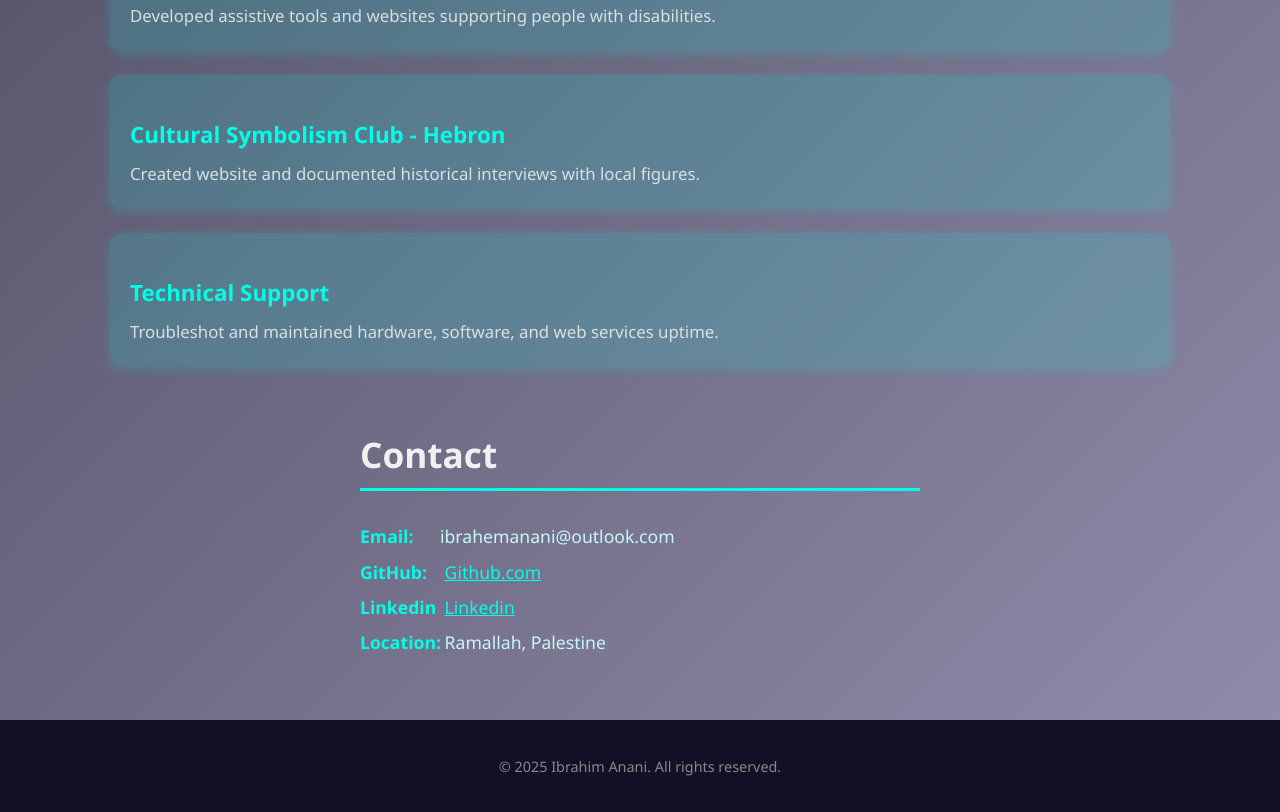
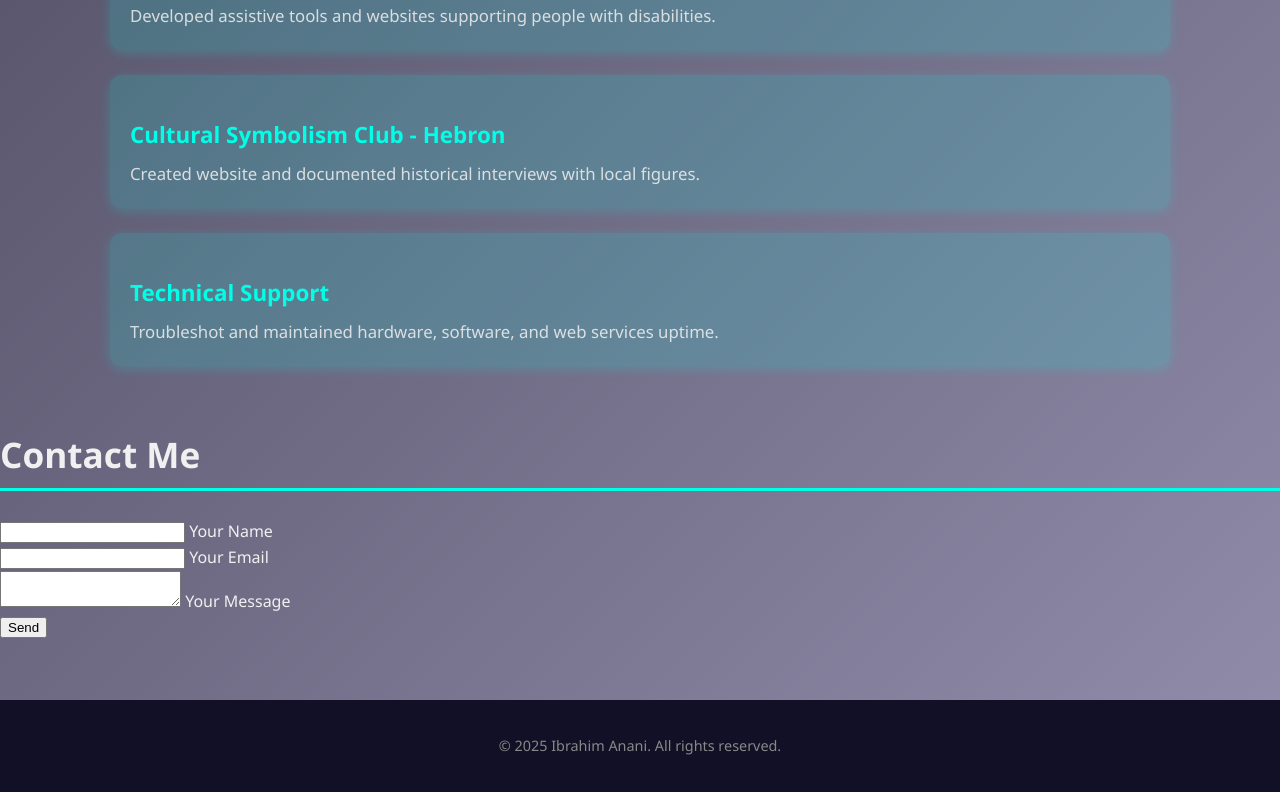
Before and after one commit to Ibrahim-Anani/Portfolio-WebDeveloper, a plain HTML site: page index.html in a window 1280 px wide. Shown: the part 2255-3067 px from the top of the page. Drawn offline with nearby package versions, Linux system fonts and the light colour scheme.

Commit message:
Contact me section

```diff
--- a/index.html
+++ b/index.html
@@ -125,15 +125,24 @@
     </div>
   </section>
 
-  <section id="contact" class="section contact-section reveal">
-    <h2>Contact</h2>
-    <ul class="contact-list">
-      <li><strong>Email:</strong>ibrahemanani@outlook.com</li>
-      <li><strong>GitHub:</strong> <a href="https://github.com/Ibrahim-Anani" target="_blank">Github.com</a></li>
-      <li><strong>Linkedin</strong> <a href="https://www.linkedin.com/in/ibrahim-anani-680186271/" target="_blank">Linkedin</a></li>
-      <li><strong>Location:</strong> Ramallah, Palestine</li>
-    </ul>
-  </section>
+  <section id="contact">
+  <h2>Contact Me</h2>
+  <form class="contact-form">
+    <div class="form-group">
+      <input type="text" required>
+      <label>Your Name</label>
+    </div>
+    <div class="form-group">
+      <input type="email" required>
+      <label>Your Email</label>
+    </div>
+    <div class="form-group">
+      <textarea required></textarea>
+      <label>Your Message</label>
+    </div>
+    <button type="submit">Send</button>
+  </form>
+</section>
 
   <div id="scrollProgress" style="position: fixed; top: 0; left: 0; height: 4px; background: #00ffc8; width: 0%; z-index: 1000;"></div>
 
```
